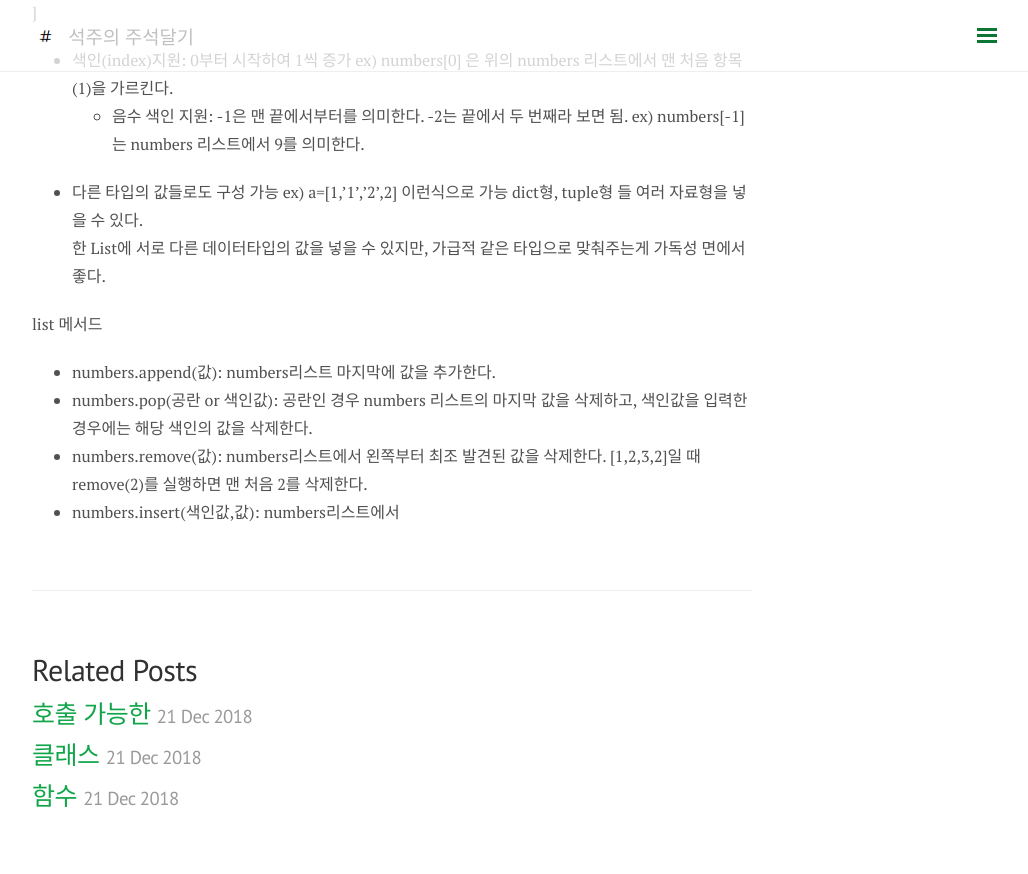
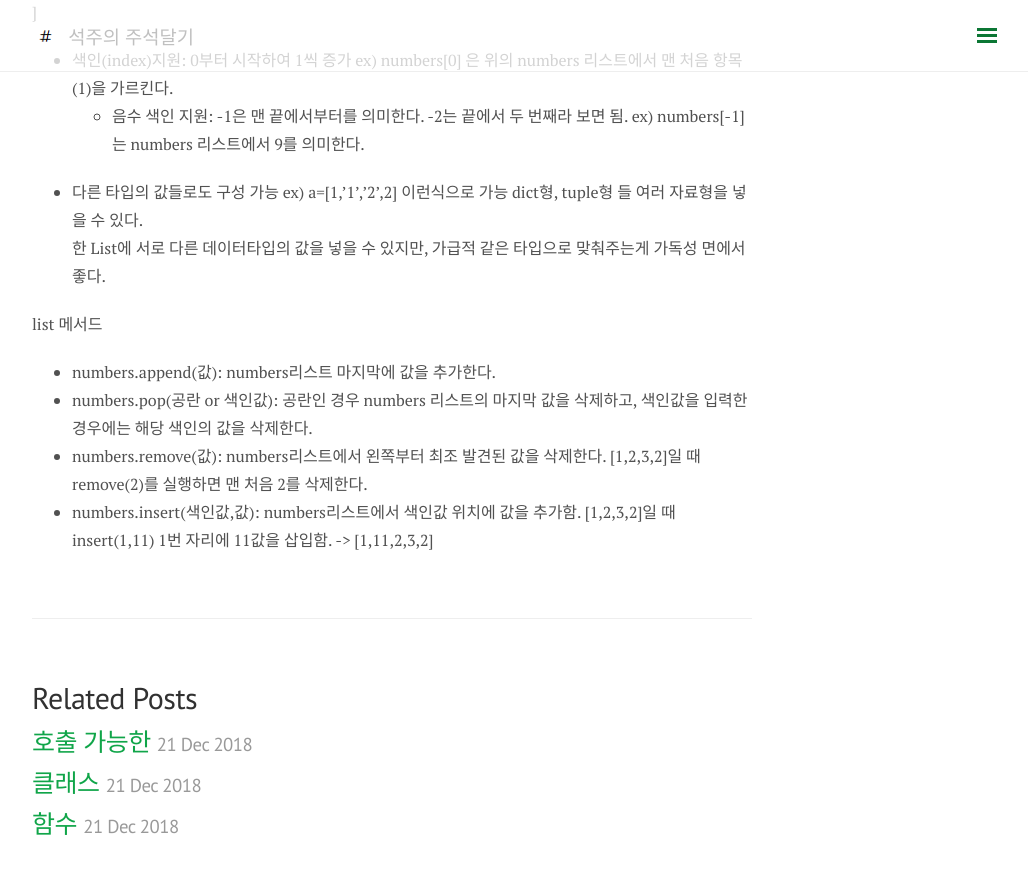
Before and after one commit to somefood/somefood.github.io, a Jekyll site: the page built from _posts/Python/2018-12-21-02structure.md, in a window 1280 px wide and 900 px high, scrolled down 875 px. Shown: the top 874 px of the window, without its empty margins (248-1276 px from the left). Built offline with Jekyll 4.4.1, drawn with Linux system fonts in a browser that asks for light colours; nearby versions of some CDN libraries; comment, search, counter and statistics services are not loaded.

Commit message:
Update 2018-12-21-02structure.md

```diff
--- a/_posts/Python/2018-12-21-02structure.md
+++ b/_posts/Python/2018-12-21-02structure.md
@@ -41,4 +41,4 @@ list 메서드
 - numbers.append(값): numbers리스트 마지막에 값을 추가한다.
 - numbers.pop(공란 or 색인값): 공란인 경우 numbers 리스트의 마지막 값을 삭제하고, 색인값을 입력한 경우에는 해당 색인의 값을 삭제한다.
 - numbers.remove(값): numbers리스트에서 왼쪽부터 최조 발견된 값을 삭제한다. [1,2,3,2]일 때 remove(2)를 실행하면 맨 처음 2를 삭제한다.
-- numbers.insert(색인값,값): numbers리스트에서
+- numbers.insert(색인값,값): numbers리스트에서 색인값 위치에 값을 추가함. [1,2,3,2]일 때 insert(1,11) 1번 자리에 11값을 삽입함. -> [1,11,2,3,2]
```
